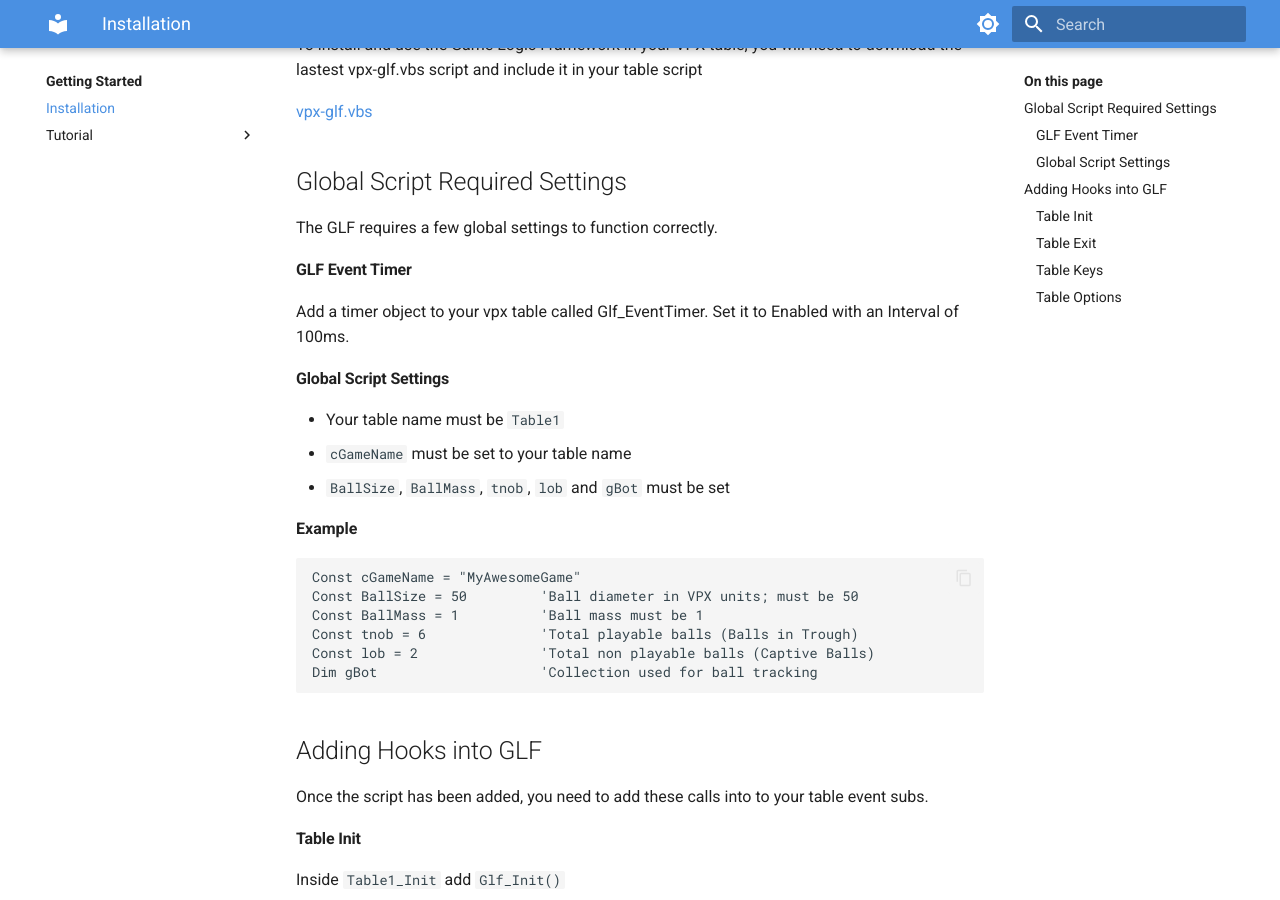
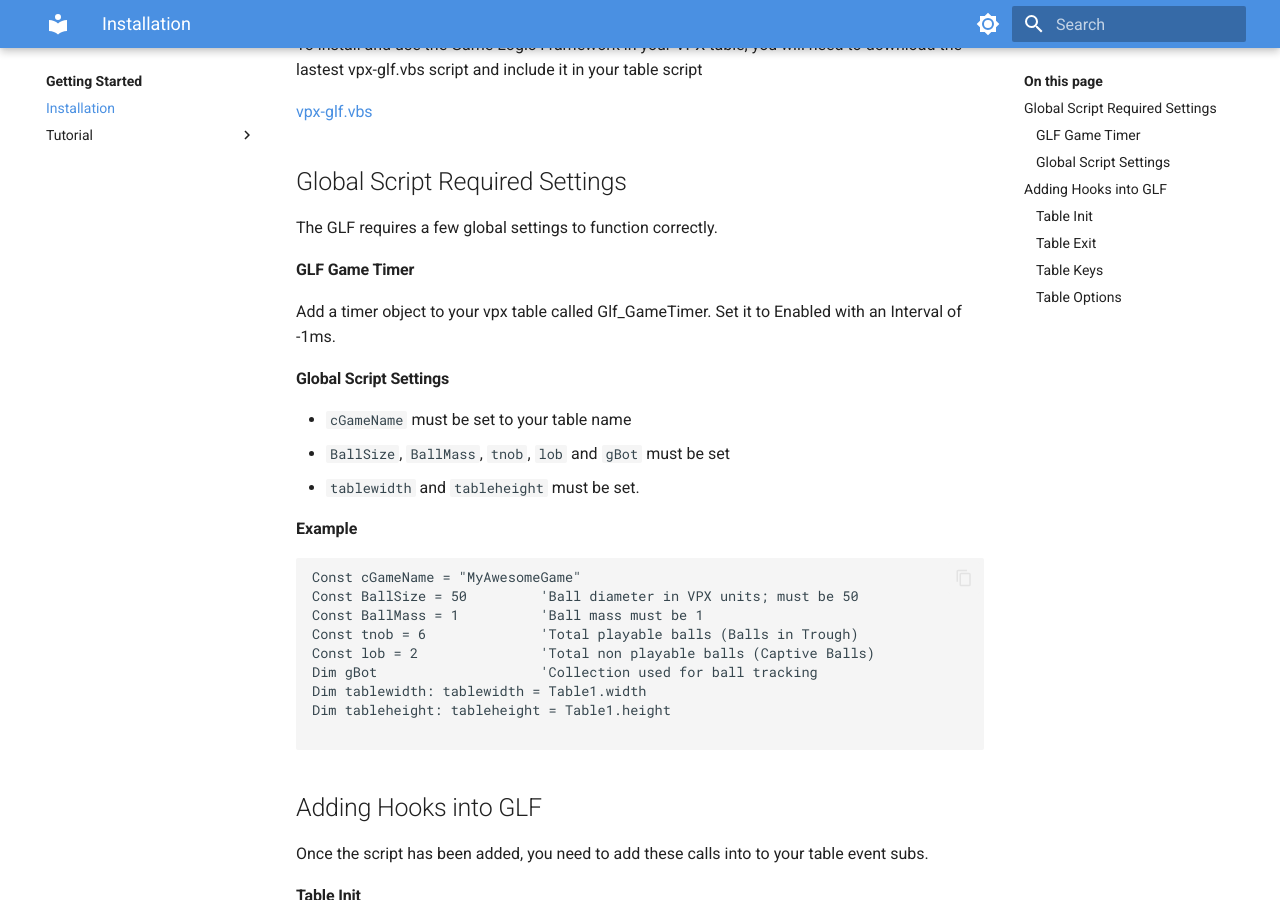
Before and after one commit to mpcarr/vpx-glf, an MkDocs documentation site: the page built from docs/installing.md, in a window 1280 px wide and 900 px high, scrolled down 196 px. Built offline with MkDocs 1.6.1 and Material for MkDocs 9.7.7, drawn with Linux system fonts in a browser that asks for light colours.

Commit message:
update trough tutorial

````diff
--- a/docs/installing.md
+++ b/docs/installing.md
@@ -8,15 +8,15 @@ To install and use the Game Logic Framework in your VPX table, you will need to
 
 The GLF requires a few global settings to function correctly.
 
-#### GLF Event Timer
+#### GLF Game Timer
 
-Add a timer object to your vpx table called Glf_EventTimer. Set it to Enabled with an Interval of 100ms.
+Add a timer object to your vpx table called Glf_GameTimer. Set it to Enabled with an Interval of -1ms.
 
 #### Global Script Settings
 
- - Your table name must be ```Table1```
  - ```cGameName``` must be set to your table name
  - ```BallSize```, ```BallMass```, ```tnob```, ```lob``` and ```gBot``` must be set
+ - ```tablewidth``` and ```tableheight``` must be set.
 
 **Example**
 
@@ -27,6 +27,9 @@ Const BallMass = 1			'Ball mass must be 1
 Const tnob = 6              'Total playable balls (Balls in Trough)
 Const lob = 2               'Total non playable balls (Captive Balls)
 Dim gBot                    'Collection used for ball tracking
+Dim tablewidth: tablewidth = Table1.width
+Dim tableheight: tableheight = Table1.height
+
 ```
 
 ## Adding Hooks into GLF
````
Also changed, not shown: docs/tutorial/tutorial-trough.md (+1 -1 lines), 3 other files.
